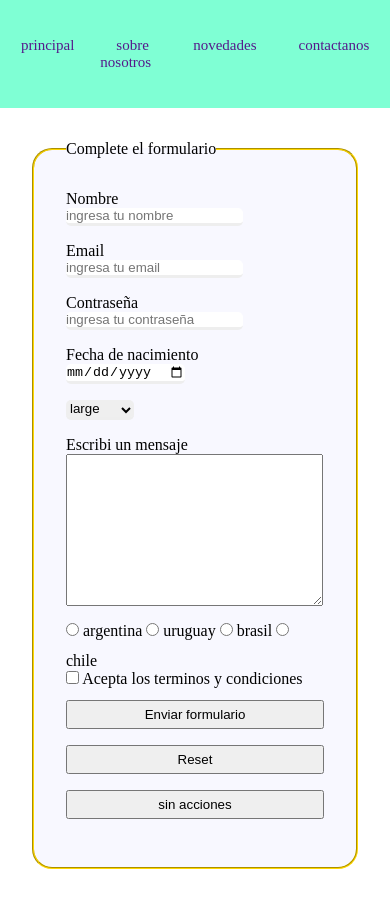
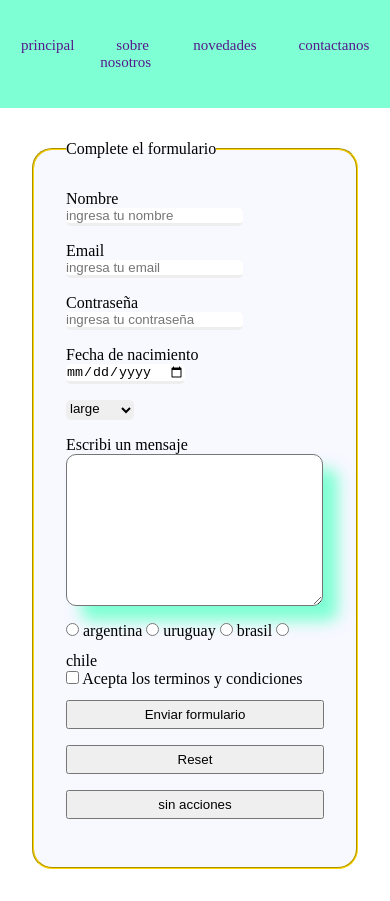
Before and after one commit to NahuelSandoval/practico7, a plain HTML site: page index.html in a window 390 px wide. Drawn offline with Linux system fonts and the light colour scheme.

Commit message:
practicoresponsive

```diff
--- a/estilo.css
+++ b/estilo.css
@@ -86,6 +86,10 @@ input,select,textarea{
     border: none;
     border-radius: 5px;
     border-bottom-style: inset ;
+}
+textarea{
+    border-radius: 10px;
+    box-shadow: 15px 15px 15px aquamarine;
 }
 /* --------tablettttt---------- */
 @media (min-width:768px){
```
